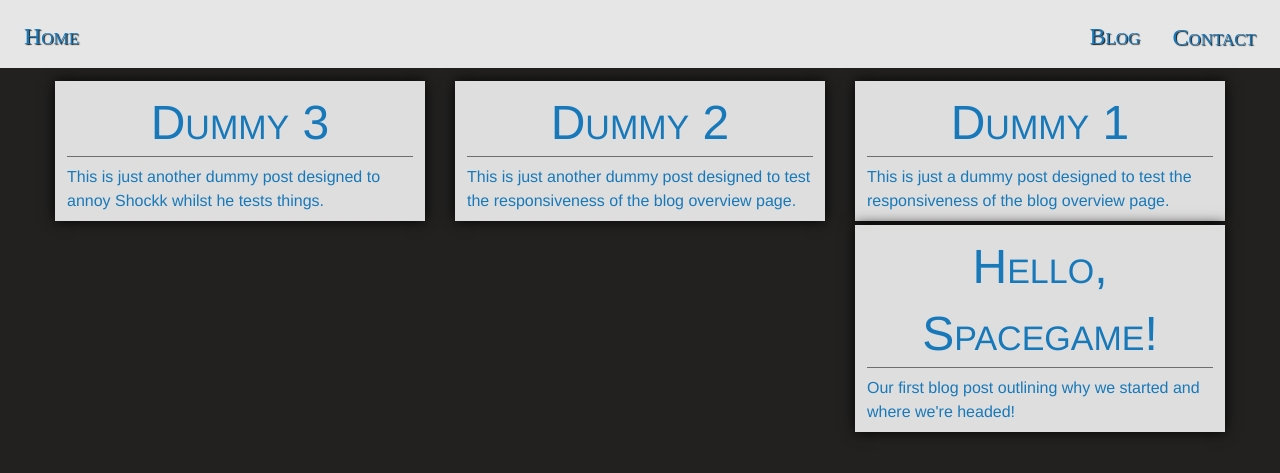
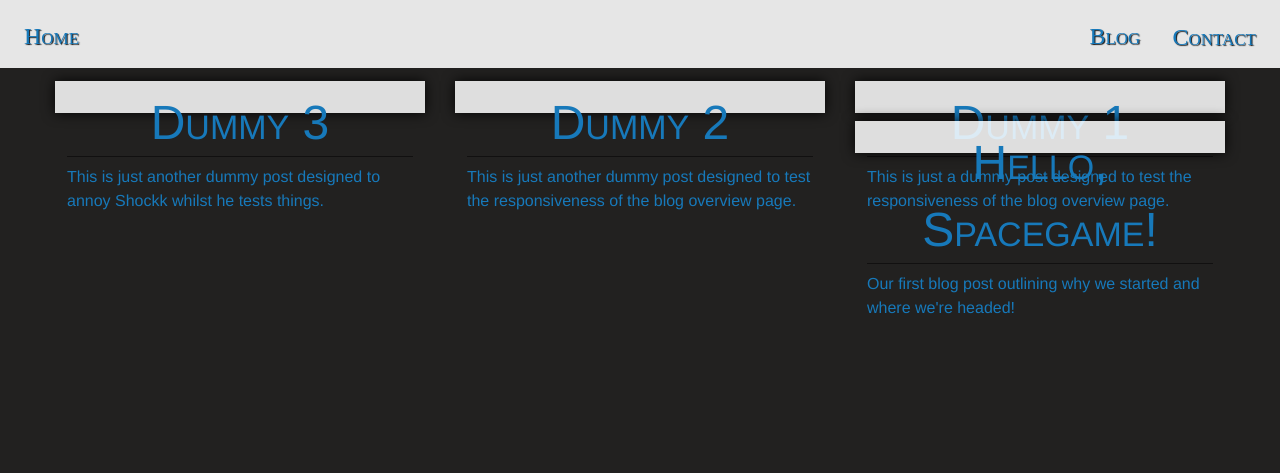
Before and after one commit to ori-sky/polar-space, a Jekyll site: the page built from blog.md, in a window 1280 px wide. Shown: the top 473 px of the page. Built offline with Jekyll 4.4.1, drawn with Linux system fonts in a browser that asks for light colours; some web fonts are replaced.

Commit message:
Update app.css

```diff
--- a/assets/css/app.css
+++ b/assets/css/app.css
@@ -70,3 +70,14 @@
 .content-box > section img {
 	box-shadow: 0 0 3px rgba(0, 0, 0, 0.7);
 }
+
+.blog-preview {
+	height: 2em;
+	margin-bottom: 0.5em;
+}
+
+.blog-preview > h2 {
+	text-align: center;
+	border-bottom: 1px solid rgba(0, 0, 0, 0.5);
+	font-variant: small-caps;
+}
```
